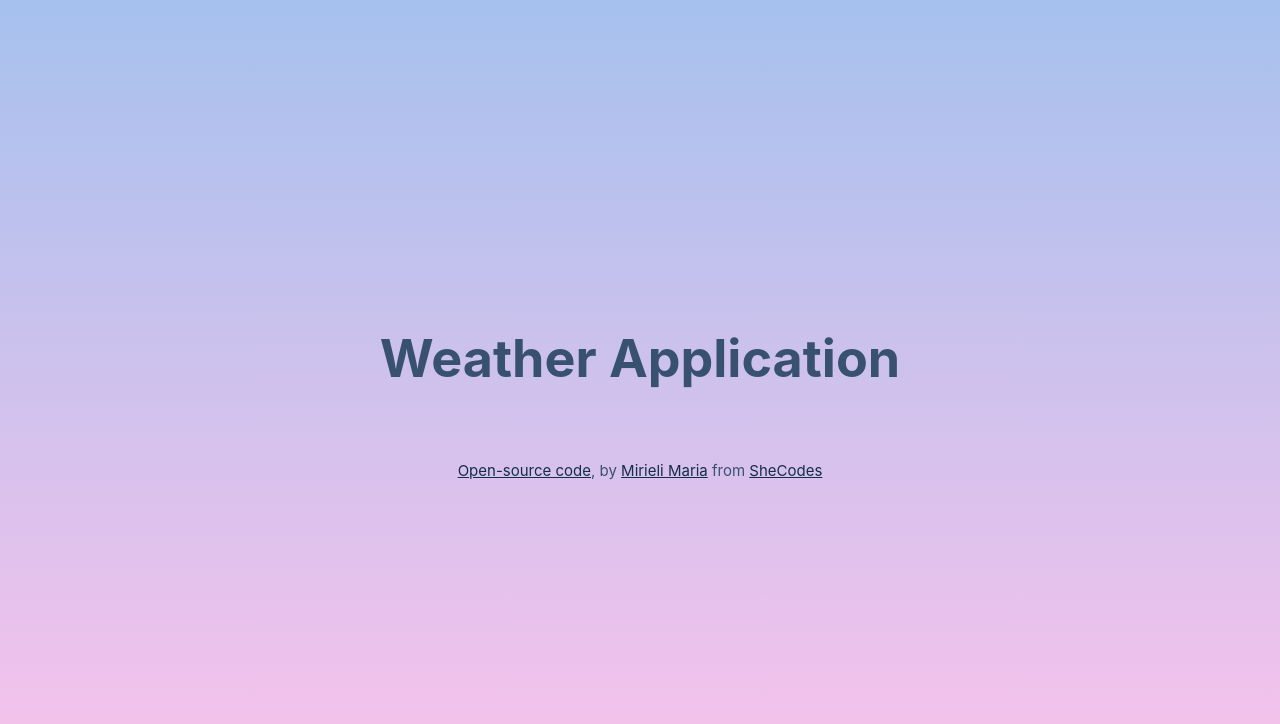
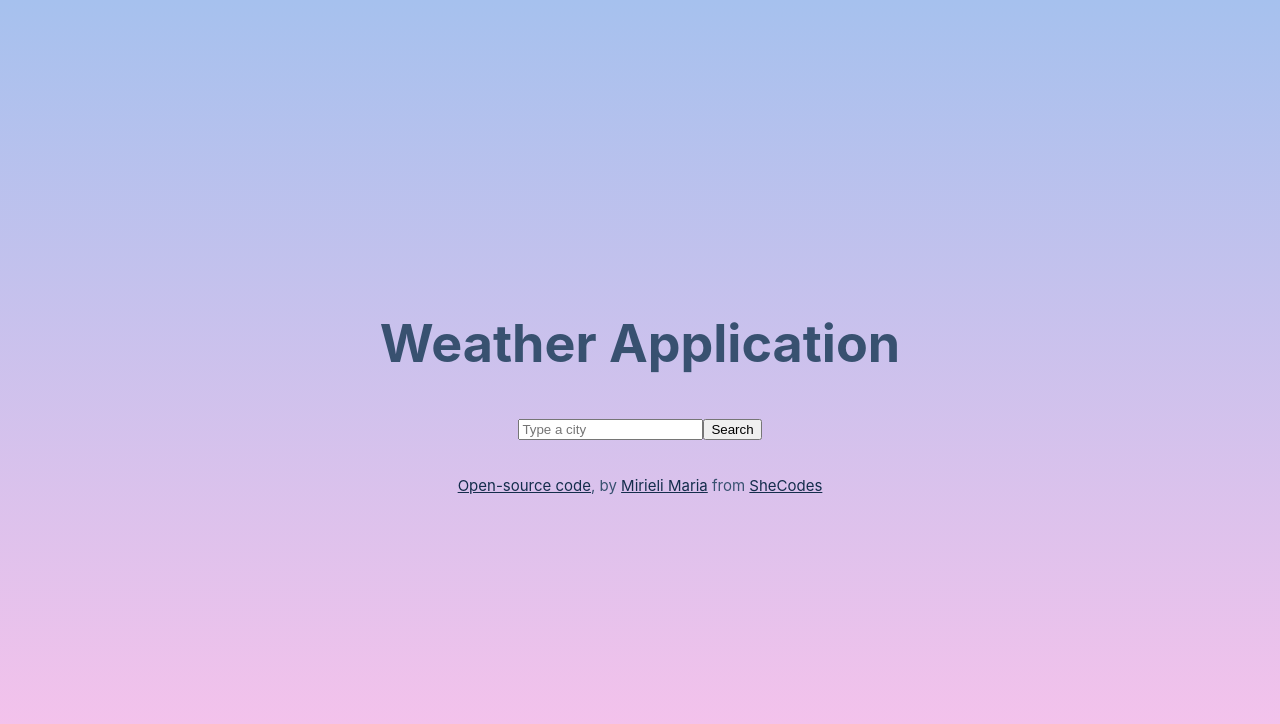
Before and after one commit to mirielimacedo/my-app-weather, a React (Create React App) app: page / in a window 1280 px wide. Shown: the top 724 px of the page. Built offline with nearby package versions, Linux system fonts and the light colour scheme.

Commit message:
Revert "remove components"
This reverts commit 73b2cbada46d1ca3b3fd6af89dea8f0f4c948b64.

```diff
--- a/src/App.js
+++ b/src/App.js
@@ -1,7 +1,7 @@
 import React, {component, useState} from "react";
 
-// import WeatherSearch from "./WeatherSearch";
-// import WeatherTemperature from "./WeatherTemperature";
+import WeatherSearch from "./WeatherSearch";
+import WeatherTemperature from "./WeatherTemperature";
 
 import './App.css';
 
@@ -19,8 +19,8 @@ function App() {
   <h1>Weather Application</h1>
   <main>
 
-    {/* <WeatherSearch onCityChange={handleCityChange}/>
-     {city && <WeatherTemperature city={city} />} */}
+    <WeatherSearch onCityChange={handleCityChange}/>
+     {city && <WeatherTemperature city={city} />}
   </main>
    <footer>
     <p>
```
